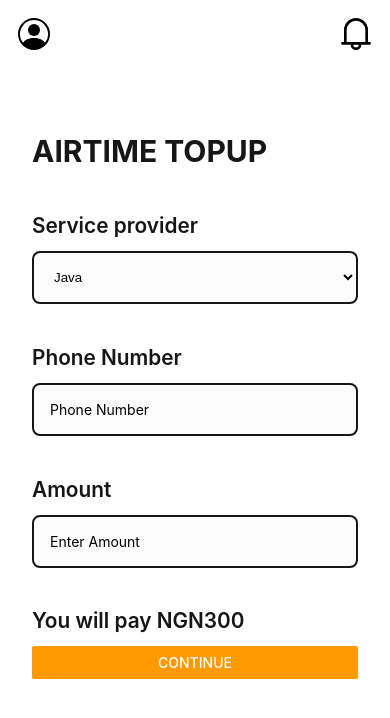
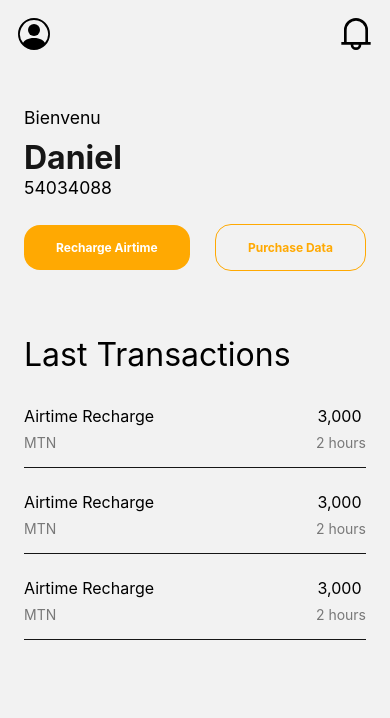
Before and after one commit to AugustBemsen/forfait, a React Native app: screen /Home in a window 390 px wide. Shown: the top 718 px of the page. Built offline with nearby package versions, Linux system fonts and the light colour scheme.

Commit message:
setting up routing

```diff
--- a/App.js
+++ b/App.js
@@ -1,4 +1,6 @@
 import { StyleSheet, Text, View, TextInput, Button } from "react-native";
+import { NavigationContainer } from "@react-navigation/native";
+import { createNativeStackNavigator } from "@react-navigation/native-stack";
 import Home from "./screens/Home";
 import Login from "./screens/Login";
 import Register from "./screens/Register";
@@ -6,11 +8,41 @@ import Airtime from "./screens/Airtime";
 import InternetData from "./screens/InternetData";
 
 export default function App() {
+  const Stack = createNativeStackNavigator();
+
   return (
-    // <Login />
-    // <Register />
-    // <Home />
-    <Airtime />
-    // <InternetData />
+    <NavigationContainer>
+      <Stack.Navigator
+        screenOptions={{
+          headerTransparent: true,
+        }}
+      >
+        <Stack.Screen
+          name="Login"
+          component={Login}
+          options={{ headerShown: false }}
+        />
+        <Stack.Screen
+          options={{ headerShown: false }}
+          name="Register"
+          component={Register}
+        />
+        <Stack.Screen
+          options={{ headerShown: false }}
+          name="Home"
+          component={Home}
+        />
+        <Stack.Screen
+          options={{ headerTitle: "" }}
+          name="Airtime"
+          component={Airtime}
+        />
+        <Stack.Screen
+          name="Data"
+          options={{ headerTitle: "" }}
+          component={InternetData}
+        />
+      </Stack.Navigator>
+    </NavigationContainer>
   );
 }
--- a/components/Header.js
+++ b/components/Header.js
@@ -25,6 +25,7 @@ const styles = StyleSheet.create({
     marginBottom: 25,
     width: "100%",
     padding: 18,
+    paddingBottom: 0
   },
 
   icon: {
--- a/screens/Airtime.js
+++ b/screens/Airtime.js
@@ -4,8 +4,6 @@ import Select from "../components/Select";
 
 export default function Airtime() {
   return (
-    <View>
-      <Header />
 
       <View style={purchaseStyles.container}>
         <View style={{ width: "100%" }}>
@@ -37,7 +35,6 @@ export default function Airtime() {
             accessibilityLabel="Login"
           />
         </View>
-      </View>
     </View>
   );
 }
--- a/screens/Home.js
+++ b/screens/Home.js
@@ -1,7 +1,7 @@
 import { StyleSheet, Text, View } from "react-native";
 import Button from "../components/Button";
 import Header from "../components/Header";
-export default function Home() {
+export default function Home({ navigation }) {
   return (
     <View>
       <Header />
@@ -10,8 +10,15 @@ export default function Home() {
         <Text style={styles.title}>Daniel</Text>
         <Text style={styles.text}>54034088</Text>
         <View style={styles.btnGroup}>
-          <Button title="Recharge Airtime" />
-          <Button outlined title="Purchase Data" />
+          <Button
+            onPress={() => navigation.navigate("Airtime")}
+            title="Recharge Airtime"
+          />
+          <Button
+            onPress={() => navigation.navigate("Data")}
+            outlined
+            title="Purchase Data"
+          />
         </View>
         <View style={styles.transactions}>
           <Text style={styles.transTitle}>Last Transactions</Text>
--- a/screens/InternetData.js
+++ b/screens/InternetData.js
@@ -5,9 +5,6 @@ import { purchaseStyles } from "./Airtime";
 
 export default function InternetData() {
   return (
-    <View>
-      <Header />
-
       <View style={purchaseStyles.container}>
         <View style={{ width: "100%" }}>
           <Text style={purchaseStyles.title}>Internet Data</Text>
@@ -42,6 +39,5 @@ export default function InternetData() {
           />
         </View>
       </View>
-    </View>
   );
 }
--- a/screens/Login.js
+++ b/screens/Login.js
@@ -1,6 +1,6 @@
 import { StyleSheet, Text, View, TextInput, Button } from "react-native";
 
-export default function Login() {
+export default function Login({ navigation }) {
   return (
     <View style={authStyles.container}>
       <View style={{ width: "100%" }}>
@@ -26,6 +26,7 @@ export default function Login() {
           style={authStyles.btn}
           color="#FF9A02"
           accessibilityLabel="Login"
+          onPress={() => navigation.navigate("Home")}
         />
         <Text style={authStyles.note}>Not having an account? register</Text>
       </View>
```
